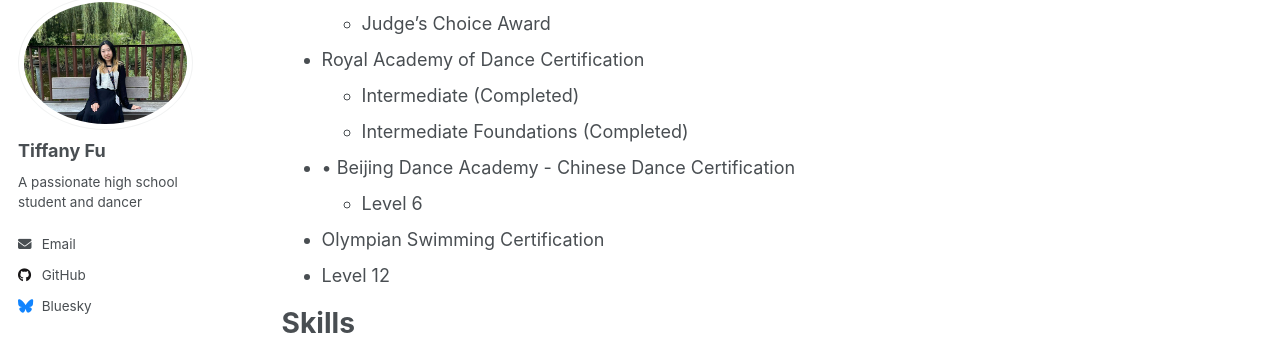
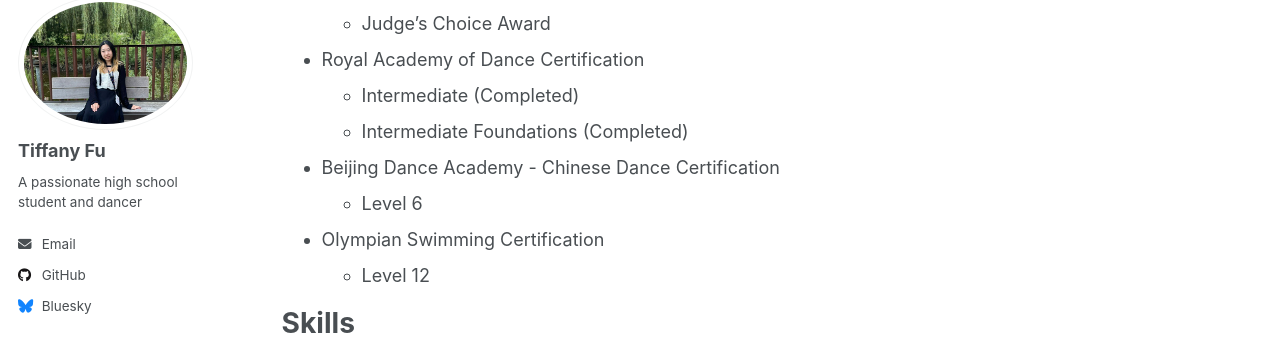
Before and after one commit to TiffanyJTFu/TiffanyFu, a Jekyll site: the page built from _pages/cv.md, in a window 1280 px wide and 900 px high, scrolled down 1147 px. Shown: the part 103-465 px from the top of the window. Built offline with Jekyll 4.4.1, drawn with Linux system fonts in a browser that asks for light colours; a script that is not in the unit is left out.

Commit message:
Update cv.md

```diff
--- a/_pages/cv.md
+++ b/_pages/cv.md
@@ -45,9 +45,9 @@ ACHIEVEMENTS AND ACTIVITIES
 * Royal Academy of Dance Certification
   * Intermediate (Completed)
   * Intermediate Foundations (Completed)
-* •	Beijing Dance Academy - Chinese Dance Certification
+* Beijing Dance Academy - Chinese Dance Certification
   * Level 6
-*  Olympian Swimming Certification
+* Olympian Swimming Certification
   * Level 12
 
 
```
